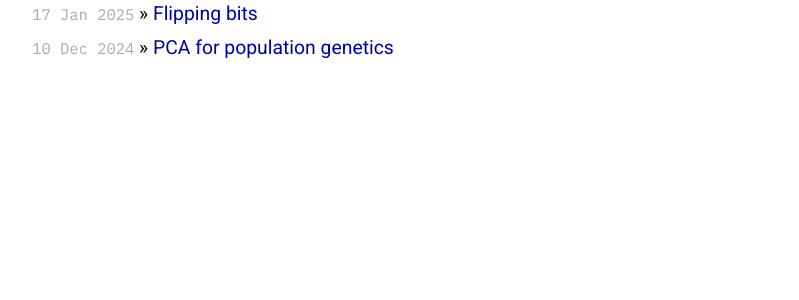
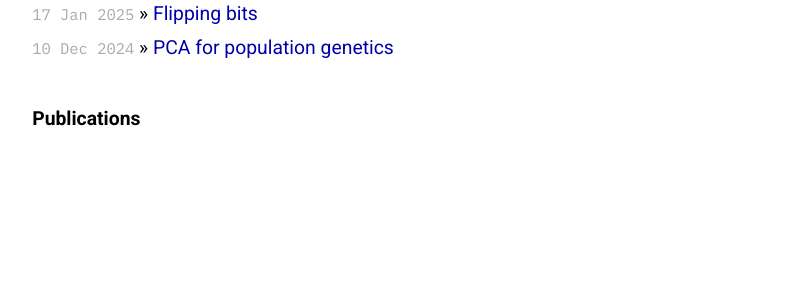
Before and after one commit to cjdjpj/cjdjpj.github.io, a Jekyll site: the page built from posts.md, in a window 1280 px wide. Shown: the part 200-500 px from the top of the page, without its empty margins (240-1039 px from the left). Built offline with Jekyll 4.4.1, drawn with Linux system fonts in a browser that asks for light colours.

Commit message:
posts cuz why not

```diff
--- a/posts.md
+++ b/posts.md
@@ -12,8 +12,8 @@ permalink: /posts/
         {% endfor %}
     </ul>
 
-    <!-- <h1>Publications</h1> -->
-    <!-- <ul class="posts"> -->
-    <!--   <li></li> -->
-    <!-- </ul> -->
+    <h1>Publications</h1>
+    <ul class="posts">
+      <li></li>
+    </ul>
 </div>
```
